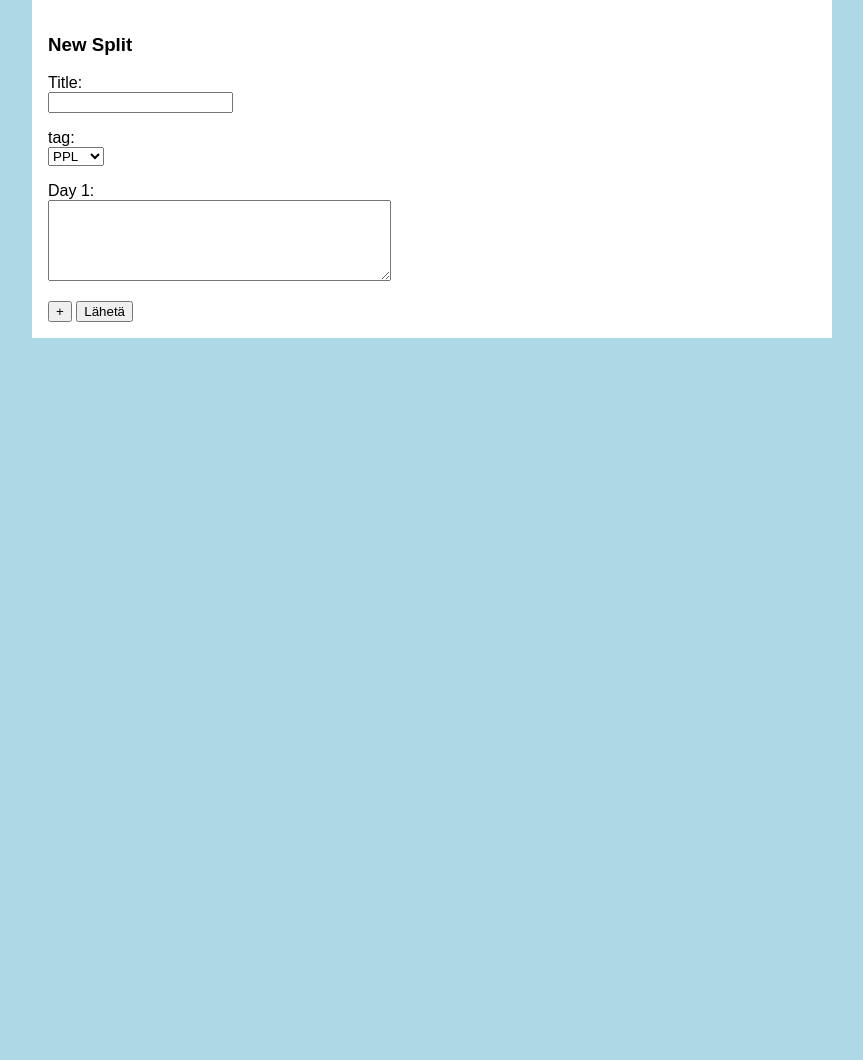
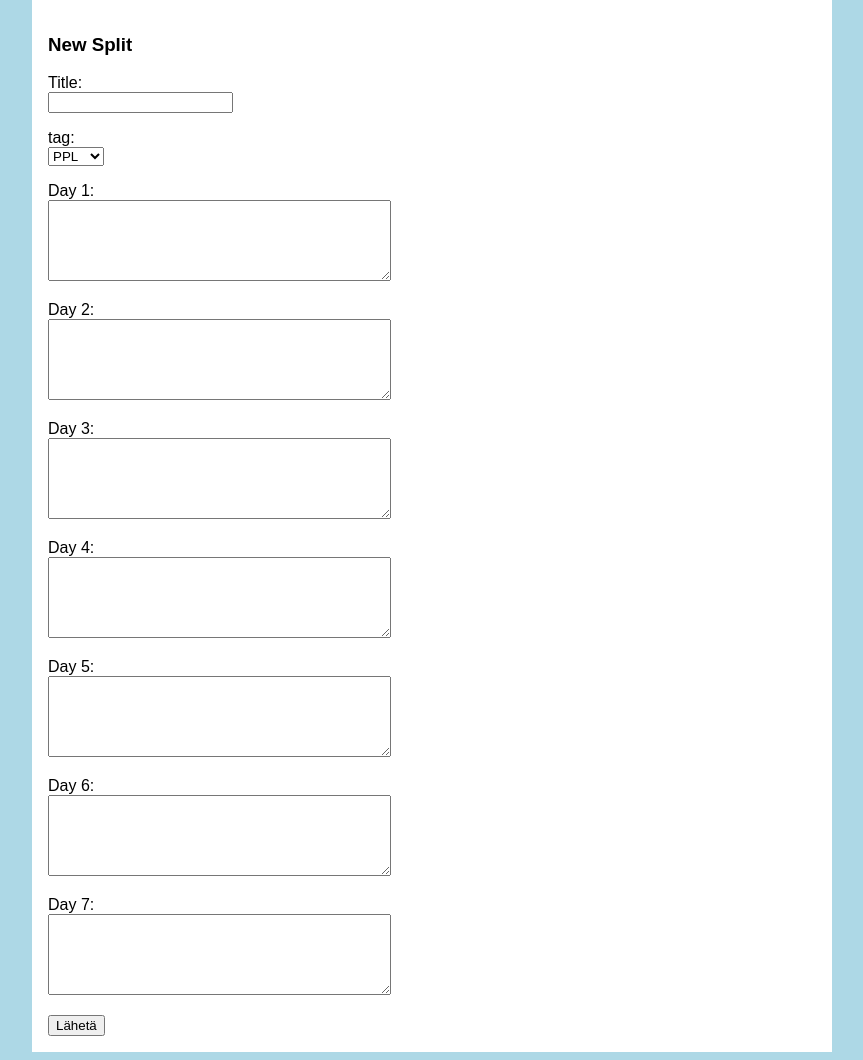
Before and after one commit to 4smo/GymSplit, a Flask app: page /new_post in a window 1280 px wide. Shown: the part 128-1188 px from the top of the page, without its empty margins (208-1071 px from the left). Before the commit the page ends 466 px from the top, so only its background shows below. Run offline with Flask 3, Linux system fonts and the light colour scheme; the visitor is signed in with stand-in values (Sample User, id 1).

Commit message:
removed javascript code

```diff
--- a/templates/new_post.html
+++ b/templates/new_post.html
@@ -26,8 +26,31 @@
       <label for="content_day1">Day 1</label>:<br />
       <textarea id="content_day1" name="content_day1" rows="5" cols="40" maxlength="50"></textarea>
     </p>
+    <p>
+      <label for="content_day2">Day 2</label>:<br />
+      <textarea id="content_day2" name="content_day2" rows="5" cols="40" maxlength="50"></textarea>
+    </p>
+    <p>
+      <label for="content_day3">Day 3</label>:<br />
+      <textarea id="content_day3" name="content_day3" rows="5" cols="40" maxlength="50"></textarea>
+    </p>
+    <p>
+      <label for="content_day4">Day 4</label>:<br />
+      <textarea id="content_day4" name="content_day4" rows="5" cols="40" maxlength="50"></textarea>
+    </p>
+    <p>
+      <label for="content_day5">Day 5</label>:<br />
+      <textarea id="content_day5" name="content_day5" rows="5" cols="40" maxlength="50"></textarea>
+    </p>
+    <p>
+      <label for="content_day6">Day 6</label>:<br />
+      <textarea id="content_day6" name="content_day6" rows="5" cols="40" maxlength="50"></textarea>
+    </p>
+    <p>
+      <label for="content_day7">Day 7</label>:<br />
+      <textarea id="content_day7" name="content_day7" rows="5" cols="40" maxlength="50"></textarea>
+    </p>
   </div>
-  <button type="button" id="add-content-box">+</button>
 
   {% for message in get_flashed_messages() %}
   <p class="info">
@@ -39,20 +62,6 @@
   <input type="submit" value="Lähetä" />
 </form>
 
-<script>
-  document.getElementById('add-content-box').addEventListener('click', function() {
-    var contentBoxes = document.getElementById('content-boxes');
-    var numBoxes = contentBoxes.getElementsByTagName('textarea').length;
-
-    if (numBoxes < 7) {
-      var newBox = document.createElement('p');
-      newBox.innerHTML = '<label for="content_day' + (numBoxes + 1) + '">Day ' + (numBoxes + 1) + '</label>:<br />' +
-                         '<textarea id="content_day' + (numBoxes + 1) + '" name="content_day' + (numBoxes + 1) + '" rows="5" cols="40" maxlength="5000"></textarea>';
-      contentBoxes.appendChild(newBox);
-    }
-  });
-</script>
 {% endif %}
 
-
 {% endblock %}
```
